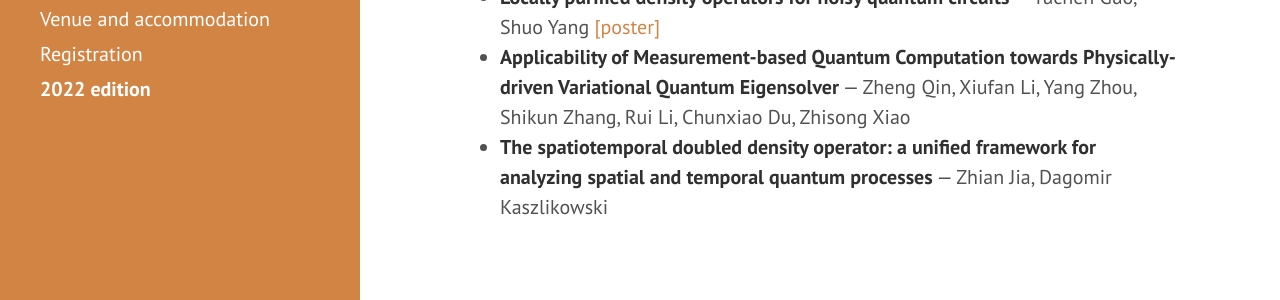
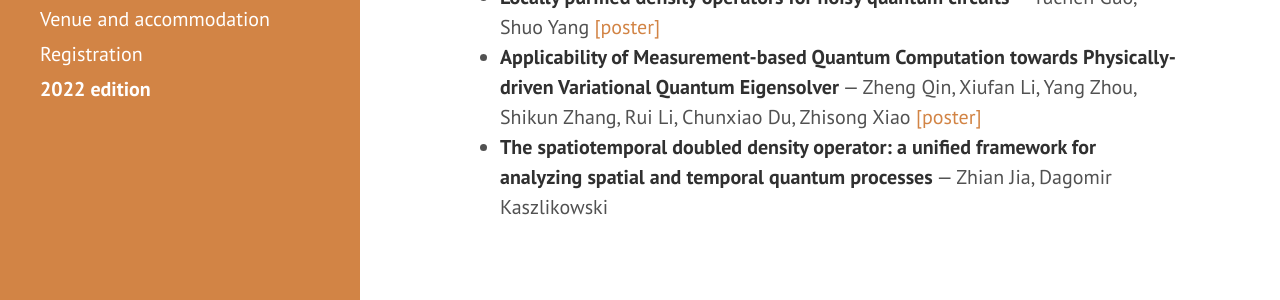
Before and after one commit to RyujiPat2/RyujiPat2.github.io, a Jekyll site: the page built from posters.md, in a window 1280 px wide and 900 px high, scrolled down 1460 px. Shown: the part 518-818 px from the top of the window. Built offline with Jekyll 4.4.1, drawn with Linux system fonts in a browser that asks for light colours; nearby versions of some CDN libraries.

Commit message:
Update posters.md

```diff
--- a/posters.md
+++ b/posters.md
@@ -38,5 +38,5 @@ Poster sessions take place on Monday and Tuesday in the foyer just outside the B
 * **Noise effects on purity and quantum entanglement in terms of physical implementability** &mdash; Yuchen Guo and Shuo Yang<a href="https://drive.google.com/file/d/1WhdubZxgfmswCkY0bi1gvWuYEYbcvPUu/view?usp=sharing">&nbsp;[poster]</a>
 * **Scalable Quantum State Tomography with Locally Purified Density Operators and Local Measurements** &mdash; Yuchen Guo, Shuo Yang<a href="https://drive.google.com/file/d/1dqApjVQKatW4eGPB_0gpgmoR2FdEaJj6/view?usp=sharing">&nbsp;[poster]</a>
 * **Locally purified density operators for noisy quantum circuits** &mdash; Yuchen Guo, Shuo Yang<a href="https://drive.google.com/file/d/1nOc5dkCet5wg9RTE4Q8xmx3bb6fbdT4C/view?usp=sharing">&nbsp;[poster]</a>
-* **Applicability of Measurement-based Quantum Computation towards Physically-driven Variational Quantum Eigensolver** &mdash; Zheng Qin, Xiufan Li, Yang Zhou, Shikun Zhang, Rui Li, Chunxiao Du, Zhisong Xiao
+* **Applicability of Measurement-based Quantum Computation towards Physically-driven Variational Quantum Eigensolver** &mdash; Zheng Qin, Xiufan Li, Yang Zhou, Shikun Zhang, Rui Li, Chunxiao Du, Zhisong Xiao<a href="https://drive.google.com/file/d/1BGsjhKij8griJx_H3cL5ftGd9_EKEPht/view?usp=sharing">&nbsp;[poster]</a>
 * **The spatiotemporal doubled density operator: a unified framework for analyzing spatial and temporal quantum processes** &mdash; Zhian Jia, Dagomir Kaszlikowski
```
